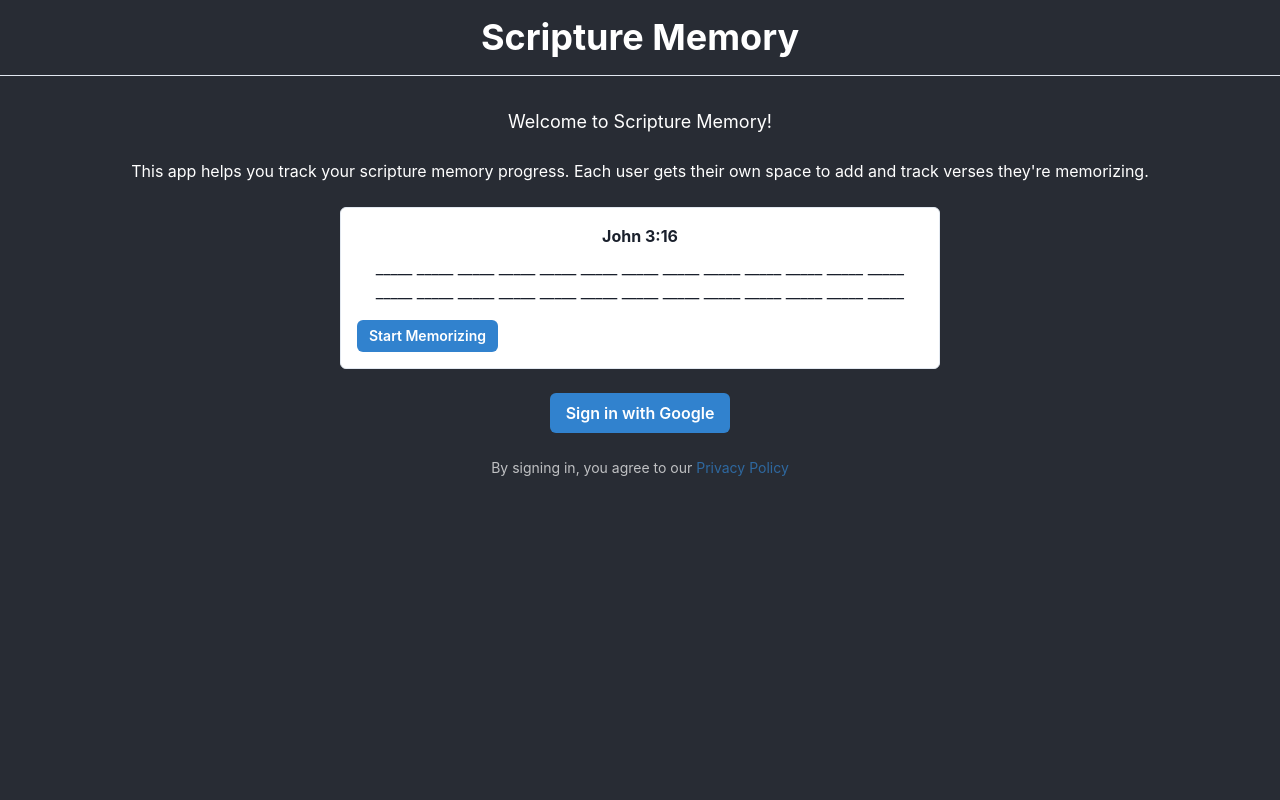
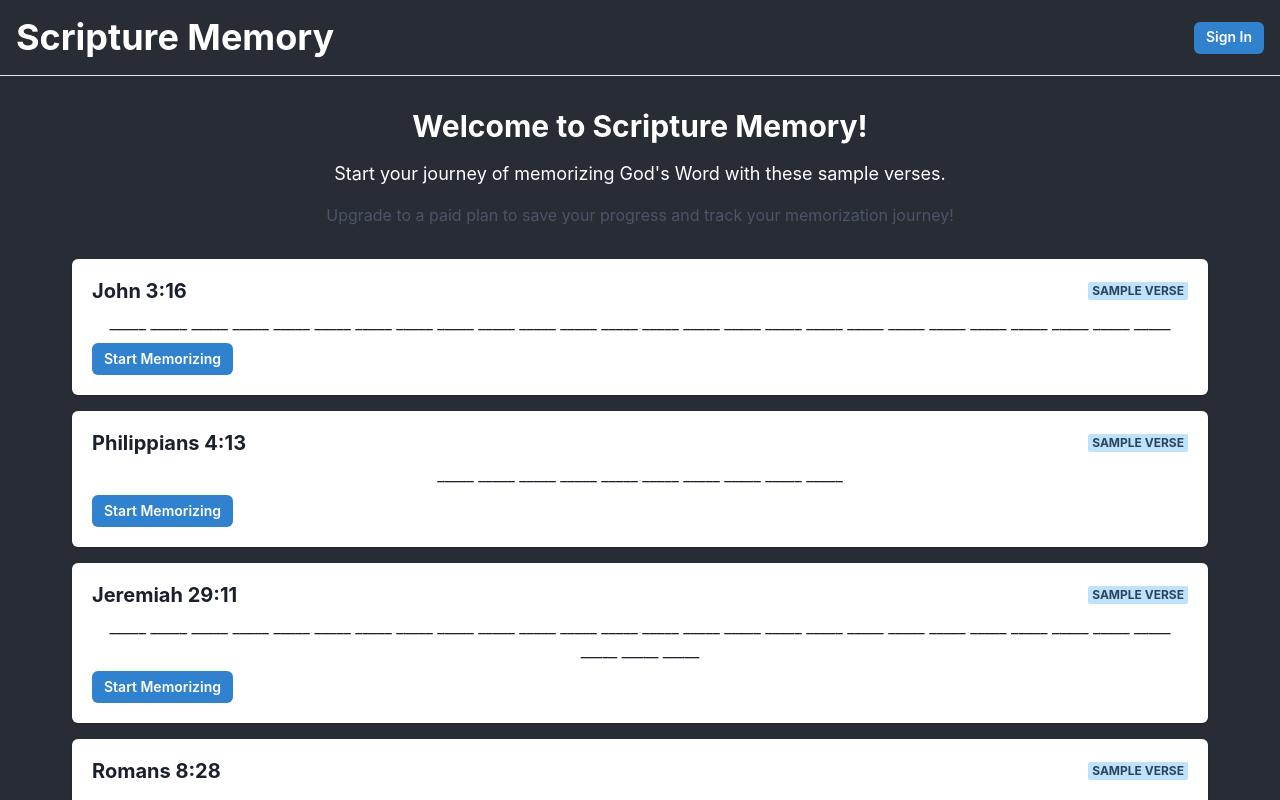
Before and after one commit to Benunc/scripturememory, a React (Vite) app: page / in a window 1280 px wide. Shown: the top 800 px of the page. Built offline with nearby package versions, Linux system fonts and the light colour scheme; no server answers.

Commit message:
feat: improve UI layout and component organization
- Rename AccessDenied to FreeVersion and reuse for intro screen

- Move AddVerse component to bottom of screen

- Maintain consistent styling across components

```diff
--- a/src/App.tsx
+++ b/src/App.tsx
@@ -3,6 +3,7 @@ import { useState, useEffect } from 'react'
 import { Intro } from './components/Intro'
 import { AddVerse } from './components/AddVerse'
 import { VerseList } from './components/VerseList'
+import { FreeVersion } from './components/FreeVersion'
 import { validateEnvVariables } from './utils/auth'
 import { useAuth } from './hooks/useAuth'
 
@@ -50,43 +51,11 @@ function App() {
   }
 
   if (!isAuthenticated) {
-    return <Intro onSignIn={signIn} />;
+    return <FreeVersion onSignIn={signIn} />;
   }
 
   if (!isAuthorized) {
-    return (
-      <Box>
-        <Box as="header" p={4} borderBottom="1px" borderColor="gray.200">
-          <HStack justify="space-between" align="center">
-            <Heading as="h1" size="xl">Scripture Memory</Heading>
-            <HStack spacing={4}>
-              <HStack spacing={2}>
-                <Avatar size="sm" name={userEmail || undefined} />
-                <Text>{userEmail}</Text>
-              </HStack>
-              <Button onClick={signOut} colorScheme="red" size="sm">
-                Sign Out
-              </Button>
-            </HStack>
-          </HStack>
-        </Box>
-        <Box as="main" p={8}>
-          <VStack spacing={6} align="center">
-            <Heading as="h2" size="lg">Access Denied</Heading>
-            <Text fontSize="lg" textAlign="center">
-              Your email ({userEmail}) is not authorized to use this application.
-            </Text>
-            <Text>
-              To request access, please contact the administrator at{' '}
-              <Text as="span" color="blue.500">ben@benandjacq.com</Text>
-            </Text>
-            <Button onClick={signOut} colorScheme="blue">
-              Sign Out
-            </Button>
-          </VStack>
-        </Box>
-      </Box>
-    );
+    return <FreeVersion userEmail={userEmail || ''} onSignOut={signOut} />;
   }
 
   return (
@@ -106,8 +75,10 @@ function App() {
         </HStack>
       </Box>
       <Box as="main">
-        <AddVerse onVerseAdded={handleVerseAdded} />
         <VerseList />
+        <Box p={4}>
+          <AddVerse onVerseAdded={handleVerseAdded} />
+        </Box>
       </Box>
     </Box>
   );
--- /dev/null
+++ b/src/components/FreeVersion.tsx
@@ -0,0 +1,225 @@
+import { Box, Button, Heading, Text, VStack, useToast, Card, CardBody, Badge, HStack, Flex } from '@chakra-ui/react';
+import { useState } from 'react';
+
+const DEFAULT_VERSES = [
+  {
+    reference: 'John 3:16',
+    text: 'For God so loved the world that he gave his one and only Son, that whoever believes in him shall not perish but have eternal life.',
+    status: 'not_started' as const
+  },
+  {
+    reference: 'Philippians 4:13',
+    text: 'I can do all things through Christ who strengthens me.',
+    status: 'not_started' as const
+  },
+  {
+    reference: 'Jeremiah 29:11',
+    text: 'For I know the plans I have for you," declares the LORD, "plans to prosper you and not to harm you, plans to give you hope and a future.',
+    status: 'not_started' as const
+  },
+  {
+    reference: 'Romans 8:28',
+    text: 'And we know that in all things God works for the good of those who love him, who have been called according to his purpose.',
+    status: 'not_started' as const
+  }
+];
+
+interface FreeVersionProps {
+  userEmail?: string;
+  onSignOut?: () => void;
+  onSignIn?: () => void;
+}
+
+export function FreeVersion({ userEmail, onSignOut, onSignIn }: FreeVersionProps) {
+  const [activeVerseId, setActiveVerseId] = useState<string | null>(null);
+  const [revealedWords, setRevealedWords] = useState<number[]>([]);
+  const [showFullVerse, setShowFullVerse] = useState<Record<string, boolean>>({});
+  const toast = useToast();
+
+  const handleStart = (reference: string) => {
+    setActiveVerseId(reference);
+    setRevealedWords([]);
+    setShowFullVerse({});
+  };
+
+  const handleShowHint = (reference: string) => {
+    const verse = DEFAULT_VERSES.find(v => v.reference === reference);
+    if (!verse) return;
+
+    const words = verse.text.split(' ');
+    const nextWordIndex = revealedWords.length;
+    if (nextWordIndex < words.length) {
+      setRevealedWords(prev => [...prev, nextWordIndex]);
+    }
+  };
+
+  const handleReset = (reference: string) => {
+    setRevealedWords([]);
+    setShowFullVerse(prev => ({
+      ...prev,
+      [reference]: false,
+    }));
+  };
+
+  const handleShowVerse = (reference: string) => {
+    setShowFullVerse(prev => {
+      const newState = {
+        ...prev,
+        [reference]: !prev[reference],
+      };
+
+      if (newState[reference] === false) {
+        setRevealedWords([]);
+      }
+
+      return newState;
+    });
+  };
+
+  const renderVerseText = (verse: typeof DEFAULT_VERSES[0]) => {
+    if (showFullVerse[verse.reference]) {
+      return verse.text;
+    }
+
+    if (activeVerseId !== verse.reference) {
+      return verse.text.split(' ').map(() => '_____').join(' ');
+    }
+
+    return verse.text.split(' ').map((word, index) => {
+      if (revealedWords.includes(index)) {
+        return word;
+      }
+      return '_____';
+    }).join(' ');
+  };
+
+  return (
+    <Box>
+      <Box as="header" p={4} borderBottom="1px" borderColor="gray.200">
+        <HStack justify="space-between" align="center">
+          <Heading as="h1" size="xl">Scripture Memory</Heading>
+          {onSignOut ? (
+            <Button onClick={onSignOut} colorScheme="red" size="sm">
+              Sign Out
+            </Button>
+          ) : (
+            <Button onClick={onSignIn} colorScheme="blue" size="sm">
+              Sign In
+            </Button>
+          )}
+        </HStack>
+      </Box>
+      <Box as="main" p={8}>
+        <VStack spacing={8} align="stretch">
+          <VStack spacing={4} align="center">
+            <Heading as="h2" size="lg">Welcome to Scripture Memory!</Heading>
+            <Text fontSize="lg" textAlign="center">
+              Start your journey of memorizing God's Word with these sample verses.
+            </Text>
+            <Text fontSize="md" textAlign="center" color="gray.600">
+              Upgrade to a paid plan to save your progress and track your memorization journey!
+            </Text>
+          </VStack>
+
+          <VStack spacing={4} align="stretch">
+            {DEFAULT_VERSES.map((verse) => (
+              <Card
+                key={verse.reference}
+                cursor="pointer"
+                _hover={{ transform: 'translateY(-2px)', shadow: 'md' }}
+                transition="all 0.2s"
+              >
+                <CardBody>
+                  <VStack align="stretch" spacing={2}>
+                    <HStack justify="space-between">
+                      <Heading size="md">{verse.reference}</Heading>
+                      <Badge colorScheme="blue">Sample Verse</Badge>
+                    </HStack>
+                    <Text>{renderVerseText(verse)}</Text>
+                    <Flex gap={2} wrap="wrap">
+                      {activeVerseId !== verse.reference ? (
+                        <Button
+                          size="sm"
+                          colorScheme="blue"
+                          onClick={() => handleStart(verse.reference)}
+                        >
+                          Start Memorizing
+                        </Button>
+                      ) : (
+                        <>
+                          {revealedWords.length >= verse.text.split(' ').length ? (
+                            <Button
+                              size="sm"
+                              colorScheme="orange"
+                              onClick={() => handleReset(verse.reference)}
+                            >
+                              Reset
+                            </Button>
+                          ) : (
+                            <Button
+                              size="sm"
+                              colorScheme="green"
+                              onClick={() => handleShowHint(verse.reference)}
+                            >
+                              Show Next Word
+                            </Button>
+                          )}
+                          <Button
+                            size="sm"
+                            colorScheme="purple"
+                            onClick={() => handleShowVerse(verse.reference)}
+                          >
+                            {showFullVerse[verse.reference] ? 'Hide Verse' : 'Show Verse'}
+                          </Button>
+                          <Button
+                            size="sm"
+                            colorScheme="teal"
+                            isDisabled
+                            onClick={() => {
+                              toast({
+                                title: "Premium Feature",
+                                description: "Upgrade to save your progress and track your memorization journey!",
+                                status: "info",
+                                duration: 5000,
+                                isClosable: true,
+                              });
+                            }}
+                          >
+                            Save Progress
+                          </Button>
+                        </>
+                      )}
+                    </Flex>
+                  </VStack>
+                </CardBody>
+              </Card>
+            ))}
+          </VStack>
+
+          <VStack spacing={4} align="center" pt={4}>
+            <Button
+              colorScheme="blue"
+              size="lg"
+              onClick={() => {
+                toast({
+                  title: "Upgrade to Premium",
+                  description: "Contact ben@benandjacq.com to get started with your premium plan!",
+                  status: "info",
+                  duration: 5000,
+                  isClosable: true,
+                });
+              }}
+            >
+              Upgrade to Premium
+            </Button>
+            {userEmail && (
+              <Text fontSize="sm" color="gray.500">
+                Your email: {userEmail}
+              </Text>
+            )}
+          </VStack>
+        </VStack>
+      </Box>
+    </Box>
+  );
+}
```
